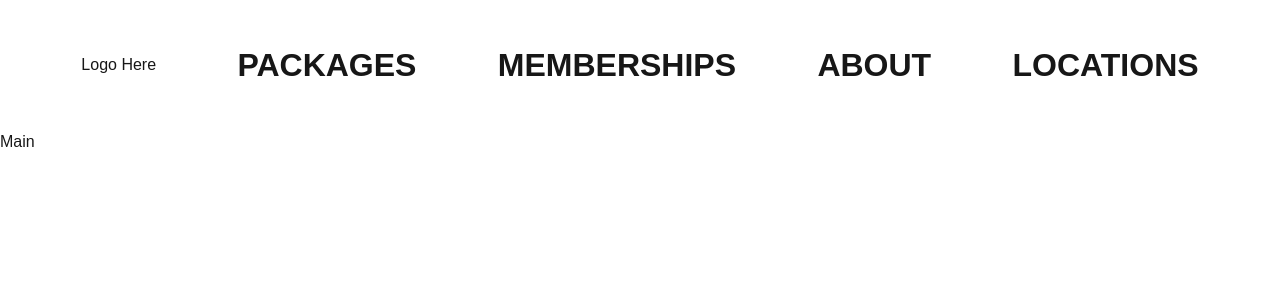
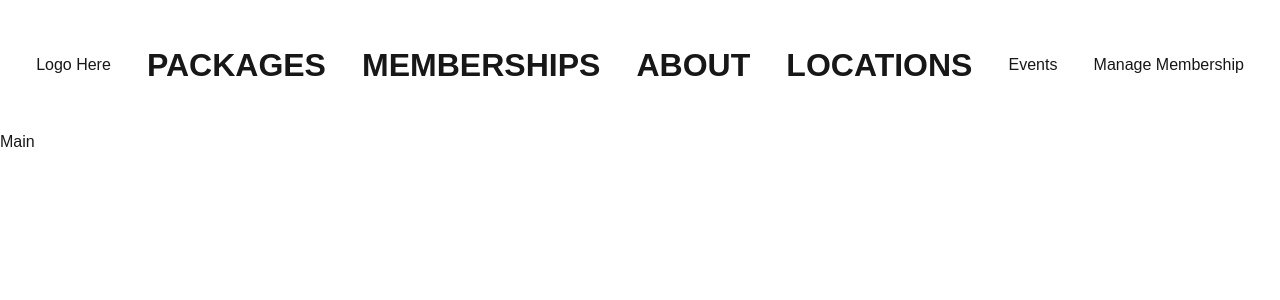
Before and after one commit to Jmorrissette1/klean-freak-3, a Next.js app: page / in a window 1280 px wide. Shown: the top 300 px of the page. Built offline with nearby package versions, Linux system fonts and the light colour scheme.

Commit message:
Updated Navbar component

```diff
--- a/src/app/components/Navbar.tsx
+++ b/src/app/components/Navbar.tsx
@@ -56,6 +56,10 @@ const Navbar = () => {
             </a>
           </ul>
         </li>
+        <li>Events</li>
+        <li>
+          <button>Manage Membership</button>
+        </li>
       </ul>
     </nav>
   );
```
